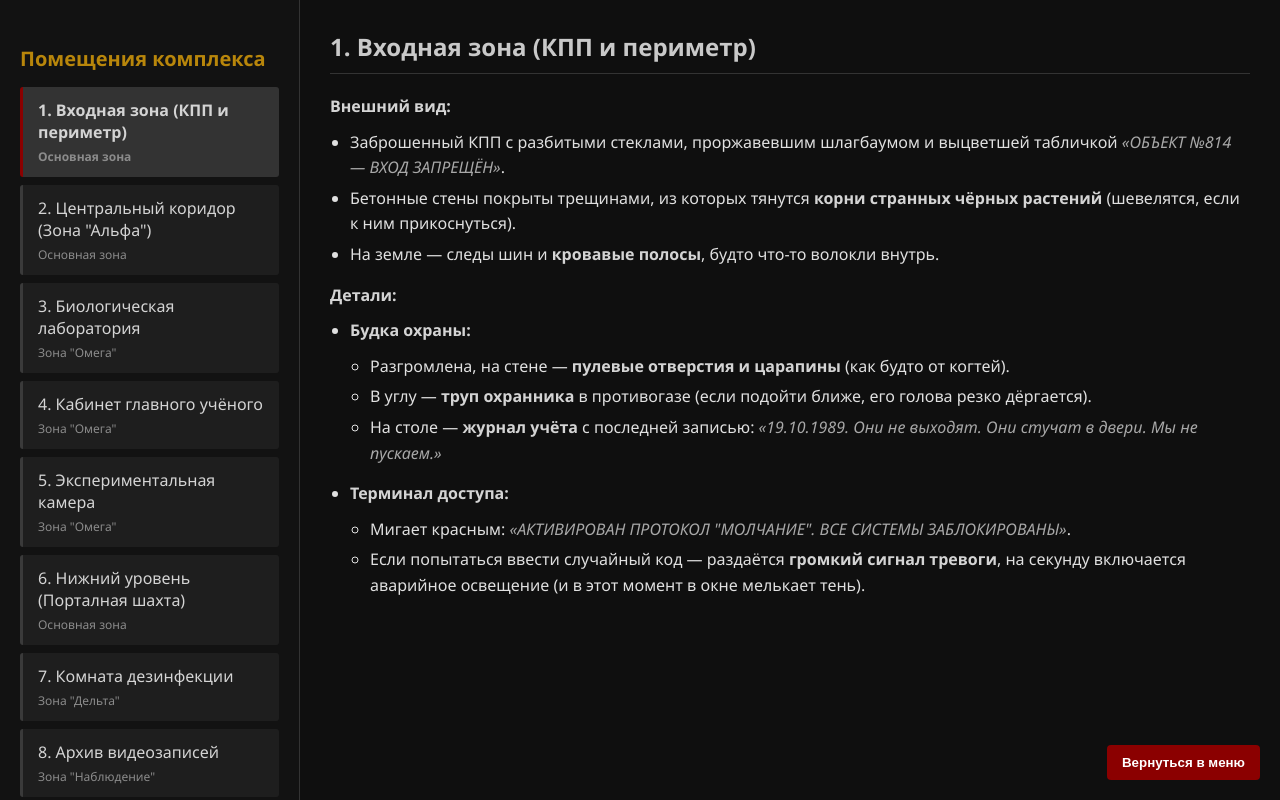
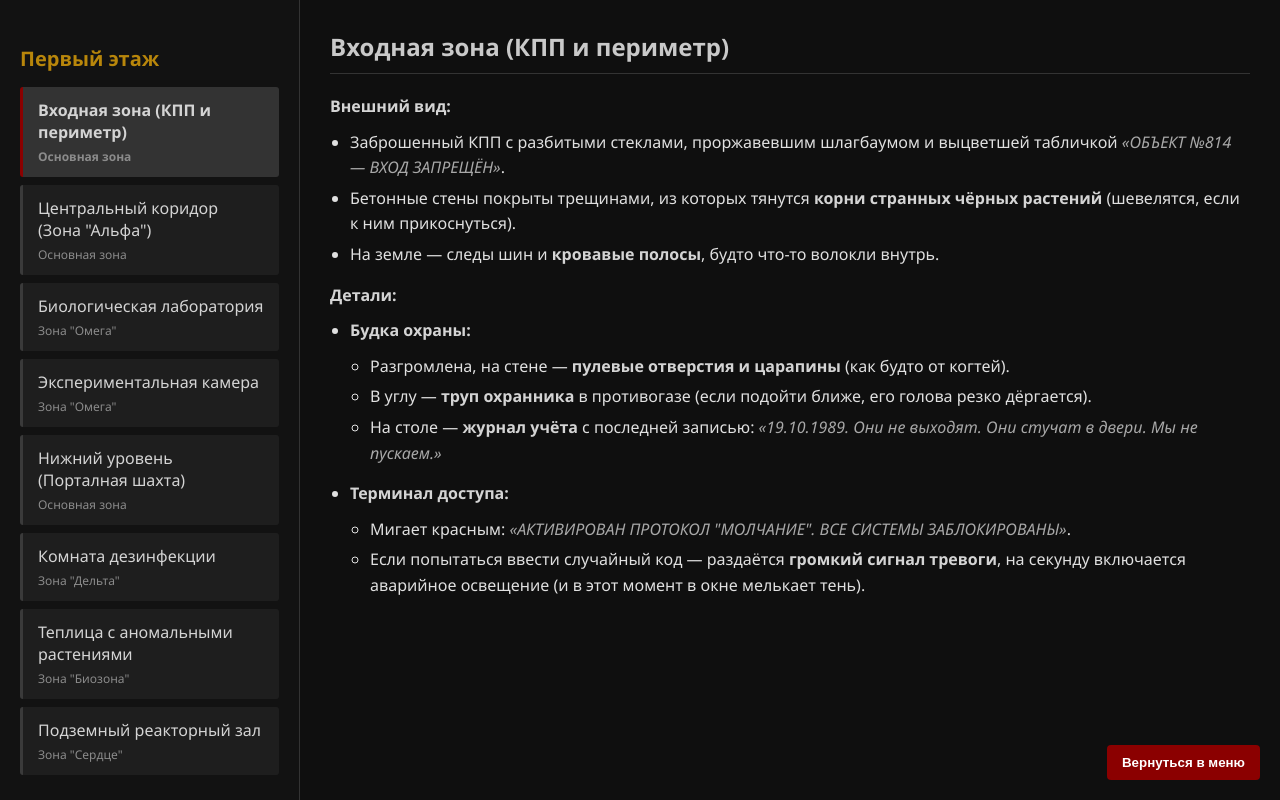
Before and after one commit to slaimmials/theExplorers, a plain HTML site: page Помещения.html in a window 1280 px wide. Drawn offline with Linux system fonts and the light colour scheme.

Commit message:
Update Помещения.html

```diff
--- a/Помещения.html
+++ b/Помещения.html
@@ -158,54 +158,59 @@
 </head>
 <body>
     <div class="sidebar" id="sidebar">
-        <h2>Помещения комплекса</h2>
+        <h2>Первый этаж</h2>
         <div class="room-item" data-room="entrance">
-            <div class="room-title">1. Входная зона (КПП и периметр)</div>
+            <div class="room-title">Входная зона (КПП и периметр)</div>
             <div class="room-category">Основная зона</div>
         </div>
         <div class="room-item" data-room="corridor">
-            <div class="room-title">2. Центральный коридор (Зона "Альфа")</div>
+            <div class="room-title">Центральный коридор (Зона "Альфа")</div>
             <div class="room-category">Основная зона</div>
         </div>
         <div class="room-item" data-room="lab1">
-            <div class="room-title">3. Биологическая лаборатория</div>
+            <div class="room-title">Биологическая лаборатория</div>
             <div class="room-category">Зона "Омега"</div>
         </div>
-        <div class="room-item" data-room="lab2">
-            <div class="room-title">4. Кабинет главного учёного</div>
-            <div class="room-category">Зона "Омега"</div>
-        </div>
+
         <div class="room-item" data-room="lab3">
-            <div class="room-title">5. Экспериментальная камера</div>
+            <div class="room-title">Экспериментальная камера</div>
             <div class="room-category">Зона "Омега"</div>
         </div>
         <div class="room-item" data-room="portal">
-            <div class="room-title">6. Нижний уровень (Порталная шахта)</div>
+            <div class="room-title">Нижний уровень (Порталная шахта)</div>
             <div class="room-category">Основная зона</div>
         </div>
         <div class="room-item" data-room="disinfection">
-            <div class="room-title">7. Комната дезинфекции</div>
+            <div class="room-title">Комната дезинфекции</div>
             <div class="room-category">Зона "Дельта"</div>
         </div>
+
+
+        <div class="room-item" data-room="greenhouse">
+            <div class="room-title">Теплица с аномальными растениями</div>
+            <div class="room-category">Зона "Биозона"</div>
+        </div>
+
+        <div class="room-item" data-room="reactor">
+            <div class="room-title">Подземный реакторный зал</div>
+            <div class="room-category">Зона "Сердце"</div>
+        </div>
+        <h2>Второй этаж</h2>
         <div class="room-item" data-room="archive">
-            <div class="room-title">8. Архив видеозаписей</div>
+            <div class="room-title">Архив видеозаписей</div>
             <div class="room-category">Зона "Наблюдение"</div>
         </div>
-        <div class="room-item" data-room="tests">
-            <div class="room-title">9. Комната психологических тестов</div>
-            <div class="room-category">Зона "Испытания"</div>
-        </div>
-        <div class="room-item" data-room="greenhouse">
-            <div class="room-title">10. Теплица с аномальными растениями</div>
-            <div class="room-category">Зона "Биозона"</div>
+        <div class="room-item" data-room="lab2">
+            <div class="room-title">Кабинет главного учёного</div>
+            <div class="room-category">Зона "Омега"</div>
         </div>
         <div class="room-item" data-room="sleep">
-            <div class="room-title">11. Комната сна</div>
+            <div class="room-title">Комната сна</div>
             <div class="room-category">Зона "Релаксация"</div>
         </div>
-        <div class="room-item" data-room="reactor">
-            <div class="room-title">12. Подземный реакторный зал</div>
-            <div class="room-category">Зона "Сердце"</div>
+        <div class="room-item" data-room="tests">
+            <div class="room-title">Комната психологических тестов</div>
+            <div class="room-category">Зона "Испытания"</div>
         </div>
     </div>
 
```
